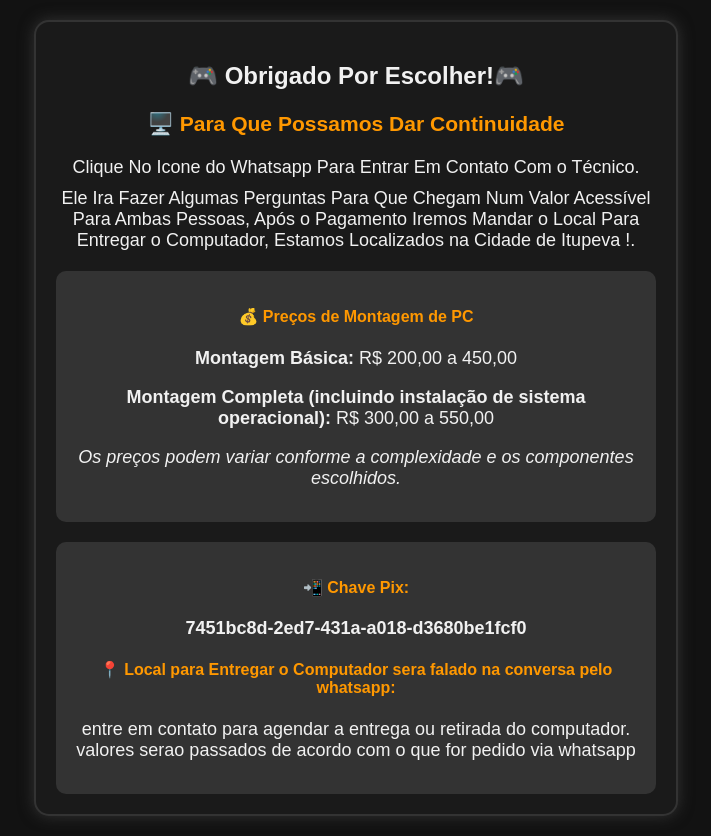
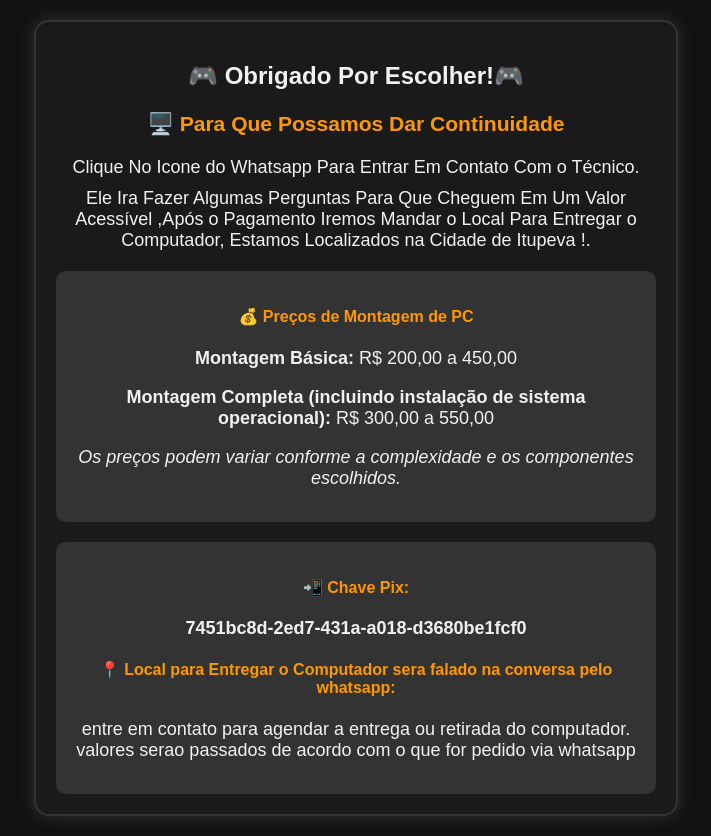
Before and after one commit to OiSouMath/Meusite, a plain HTML site: page index.html in a window 1280 px wide. Shown: the whole page, without its empty margins (284-995 px from the left). Drawn offline with Linux system fonts and the light colour scheme; a script that the page names is missing.

Commit message:
Update index.html

```diff
--- a/index.html
+++ b/index.html
@@ -122,8 +122,8 @@
         <div class="informacoes">
             <h3>🖥️ Para Que Possamos Dar Continuidade</h3>
             <p>Clique No Icone do Whatsapp Para Entrar Em Contato Com o Técnico.</p>
-            <p>Ele Ira Fazer Algumas Perguntas Para Que Chegam Num Valor Acessível
-                Para Ambas Pessoas, Após o Pagamento Iremos Mandar o Local Para Entregar o Computador,
+            <p>Ele Ira Fazer Algumas Perguntas Para Que Cheguem Em Um Valor Acessível
+                ,Após o Pagamento Iremos Mandar o Local Para Entregar o Computador,
                 Estamos Localizados na Cidade de Itupeva !.</p>
         </div>
 
```
